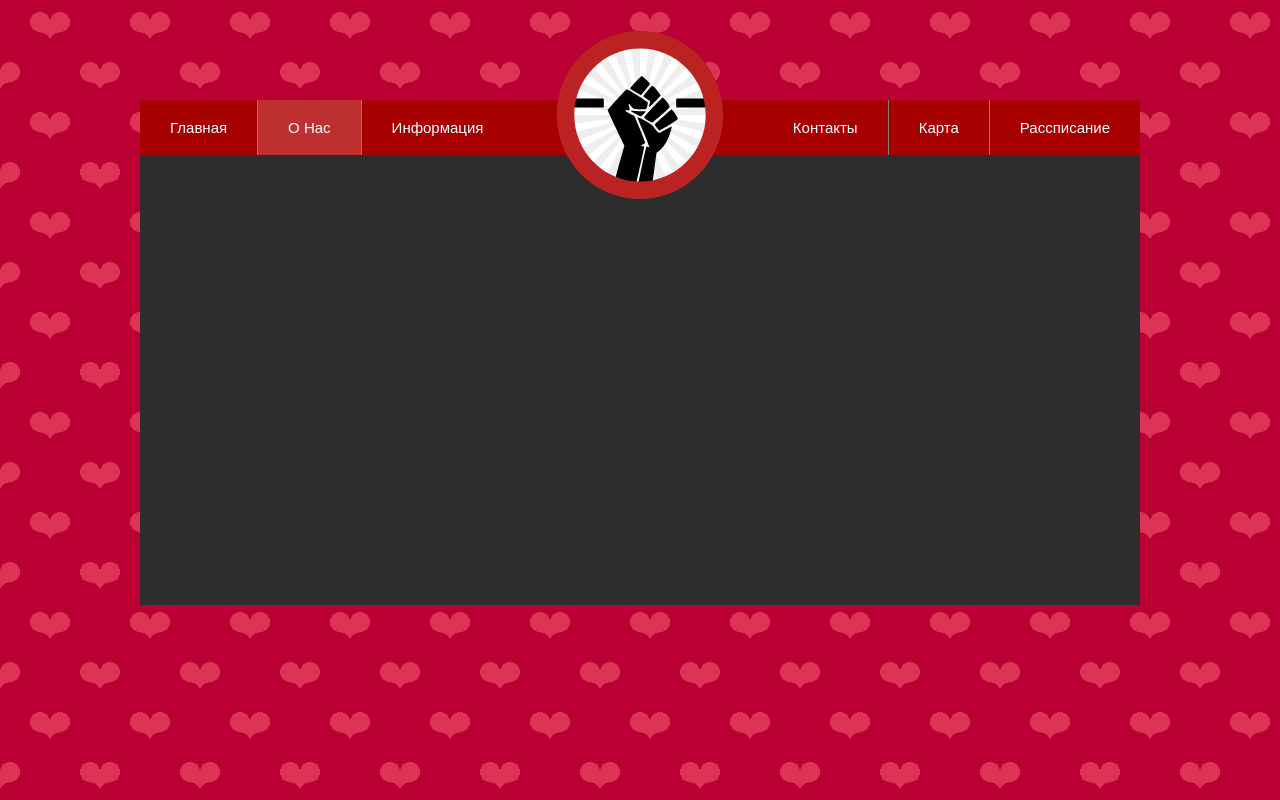
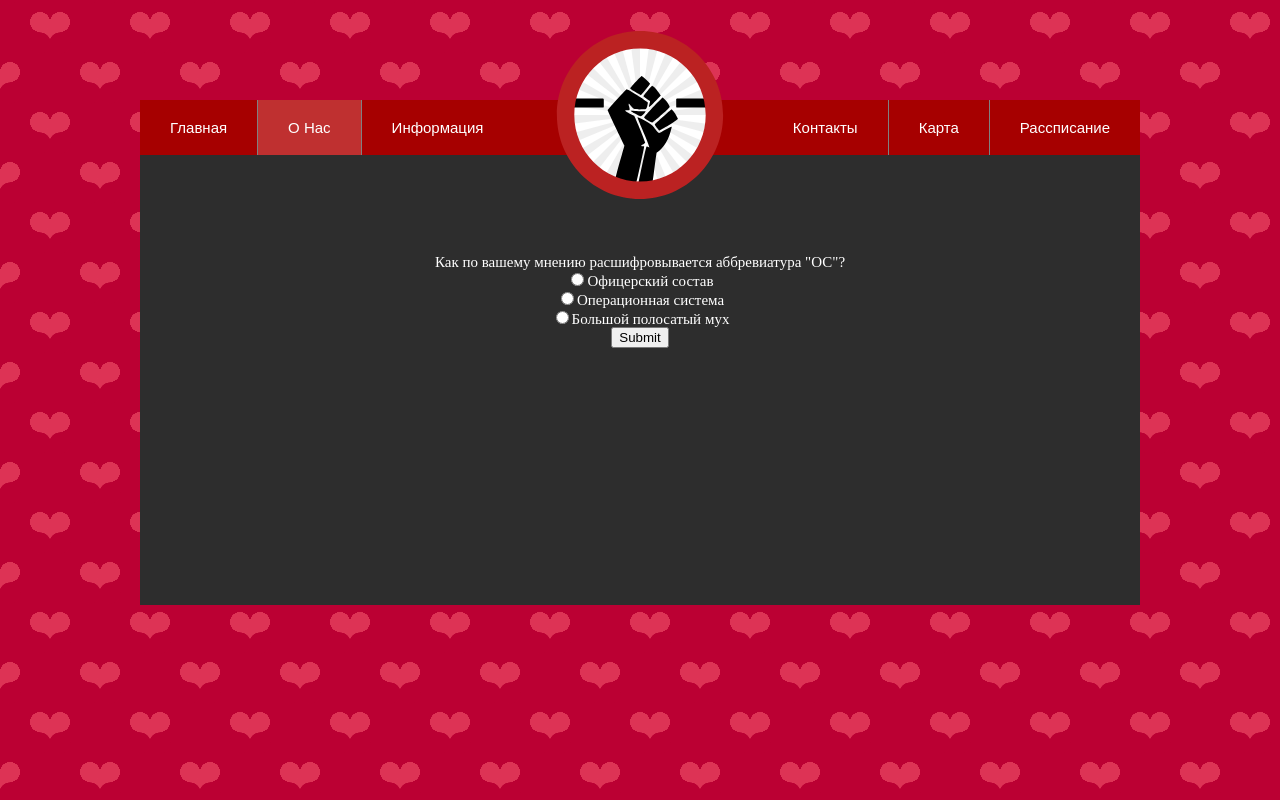
Before and after one commit to Haron23/Haron23.github.io, a plain HTML site: page html/about.html in a window 1280 px wide. Drawn offline with Linux system fonts and the light colour scheme.

Commit message:
Update about.html

```diff
--- a/html/about.html
+++ b/html/about.html
@@ -21,7 +21,17 @@
 			</ul>
 		</nav>
 		<div class="main">
+			<body>
 
+			 <form action="handler.php">
+			  <p><b>Как по вашему мнению расшифровывается аббревиатура &quot;ОС&quot;?</b></p>
+			  <p><input type="radio" name="answer" value="a1">Офицерский состав<Br>
+			  <input type="radio" name="answer" value="a2">Операционная система<Br>
+			  <input type="radio" name="answer" value="a3">Большой полосатый мух</p>
+			  <p><input type="submit"></p>
+			 </form>
+
+			 </body>
 		</div>
 	</div>
 </body>
```
